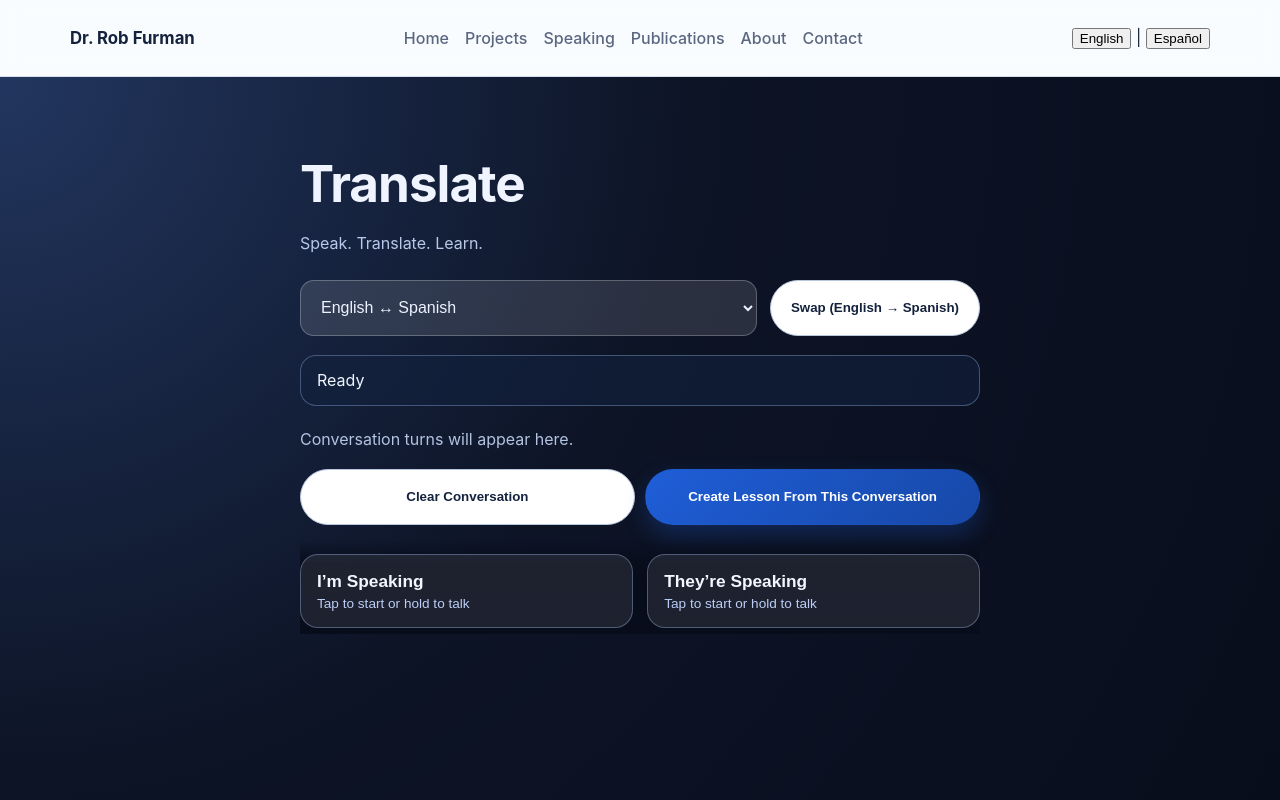
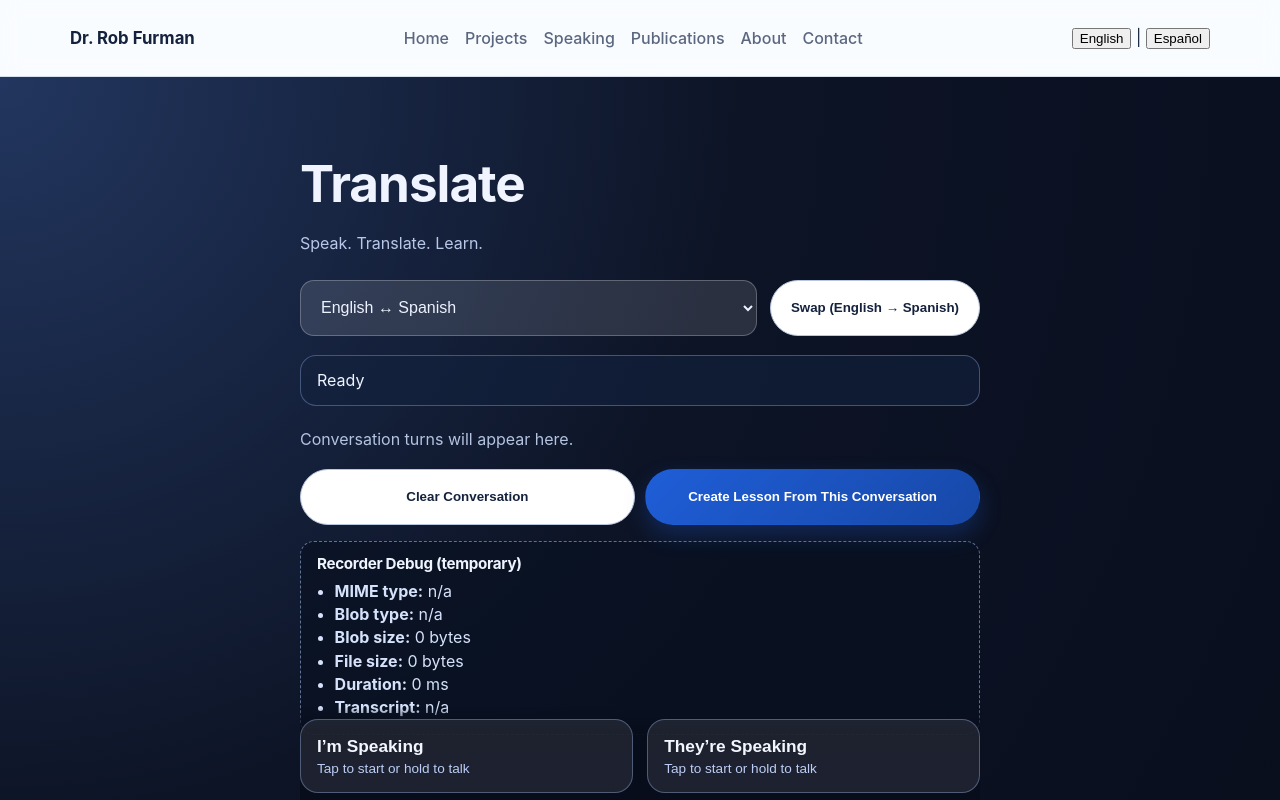
Before and after one commit to DrRobF/rob-furman-portfolio, a Next.js app: page /translate in a window 1280 px wide. Shown: the top 800 px of the page. Built offline with nearby package versions, Linux system fonts and the light colour scheme.

Commit message:
Fix translate recorder blob/file handling and debug diagnostics

```diff
--- a/app/api/translate-turn/route.js
+++ b/app/api/translate-turn/route.js
@@ -14,6 +14,12 @@ const MIME_EXTENSION_MAP = {
 };
 
 const normalizeMimeType = (mimeType = '') => mimeType.toLowerCase().split(';')[0].trim();
+
+const base64ByteLength = (base64 = '') => {
+  const sanitized = base64.replace(/\s/g, '');
+  const padding = sanitized.endsWith('==') ? 2 : sanitized.endsWith('=') ? 1 : 0;
+  return Math.floor((sanitized.length * 3) / 4) - padding;
+};
 
 const getAudioFileName = (mimeType = '') => {
   const normalized = mimeType.toLowerCase().trim();
@@ -36,6 +42,7 @@ export async function POST(request) {
 
     console.log('[translate-turn] received audioBase64 length', audioBase64.length);
     console.log('[translate-turn] decoded audio buffer size', audioBytes.byteLength);
+    console.log('[translate-turn] expected decoded bytes from base64', base64ByteLength(audioBase64));
     console.log('[translate-turn] selected languages', { sourceLanguage, targetLanguage });
 
     console.log('[translate-turn] Incoming audio payload', {
@@ -47,8 +54,11 @@ export async function POST(request) {
       return NextResponse.json({ error: 'No speech detected. Please try again.' }, { status: 400 });
     }
 
+    const audioFile = new File([audioBytes], getAudioFileName(safeMimeType), { type: safeMimeType });
+    console.log('[translate-turn] file reconstruction', { fileType: audioFile.type, fileSize: audioFile.size });
+
     const form = new FormData();
-    form.append('file', new Blob([audioBytes], { type: safeMimeType }), getAudioFileName(safeMimeType));
+    form.append('file', audioFile);
     form.append('model', 'gpt-4o-transcribe');
     form.append('response_format', 'text');
 
--- a/app/translate/page.js
+++ b/app/translate/page.js
@@ -21,6 +21,14 @@ export default function TranslatePage() {
   const [error, setError] = useState('');
   const [isProcessing, setIsProcessing] = useState(false);
   const [blockedAudioTurnId, setBlockedAudioTurnId] = useState(null);
+  const [debugInfo, setDebugInfo] = useState({
+    recorderMimeType: '',
+    blobType: '',
+    blobSize: 0,
+    fileSize: 0,
+    recordingDurationMs: 0,
+    transcript: '',
+  });
 
   const mediaRecorderRef = useRef(null);
   const recordingStartTimeRef = useRef(0);
@@ -99,13 +107,15 @@ export default function TranslatePage() {
     setError('');
     try {
       const stream = await getMediaStream();
-      const mimeCandidates = ['audio/webm;codecs=opus', 'audio/webm', 'audio/mp4', 'audio/wav'];
+      const mimeCandidates = ['audio/webm;codecs=opus', 'audio/webm', 'audio/mp4'];
       const mimeType = mimeCandidates.find((type) => MediaRecorder.isTypeSupported(type)) || '';
       const recorder = mimeType ? new MediaRecorder(stream, { mimeType }) : new MediaRecorder(stream);
       audioChunksRef.current = [];
       recordingSpeakerRef.current = speaker;
       recordingStartTimeRef.current = Date.now();
-      console.log('[translate] recording started', { speaker, mimeType: recorder.mimeType || mimeType || 'default' });
+      const selectedRecorderMimeType = recorder.mimeType || mimeType || 'default';
+      console.log('[translate] recording started', { speaker, mimeType: selectedRecorderMimeType });
+      setDebugInfo((prev) => ({ ...prev, recorderMimeType: selectedRecorderMimeType, transcript: '' }));
       recorder.ondataavailable = (event) => {
         console.log('[translate] chunk received', { size: event.data?.size || 0, type: event.data?.type || 'unknown' });
         if (event.data?.size > 0) {
@@ -148,22 +158,40 @@ export default function TranslatePage() {
         throw new Error('No speech detected. Please try again.');
       }
 
-      const blob = new Blob(audioChunksRef.current, { type: recorder.mimeType || 'audio/webm' });
-      console.log('[translate] blob finalized', { size: blob.size, type: blob.type || recorder.mimeType || 'audio/webm' });
-      if (!blob.size) {
+      const audioBlob = new Blob(audioChunksRef.current, {
+        type: recorder.mimeType || 'audio/webm',
+      });
+      const blobType = audioBlob.type || recorder.mimeType || 'audio/webm';
+      const recordingDurationMs = Date.now() - recordingStartTimeRef.current;
+      if (!audioBlob.type) {
+        throw new Error('Audio format not supported. Please try again.');
+      }
+      if (audioBlob.size === 0) {
         throw new Error('No audio recorded. Please try again.');
       }
+      const audioFile = new File([audioBlob], 'recording.webm', { type: audioBlob.type });
+      console.log('[translate] recorder mimeType', recorder.mimeType || 'unknown');
+      console.log('[translate] blob.type', blobType);
+      console.log('[translate] blob.size', audioBlob.size);
+      console.log('[translate] file.size', audioFile.size);
+      setDebugInfo((prev) => ({
+        ...prev,
+        blobType,
+        blobSize: audioBlob.size,
+        fileSize: audioFile.size,
+        recordingDurationMs,
+      }));
 
-      const audioBase64 = await blobToBase64(blob);
+      const audioBase64 = await blobToBase64(audioFile);
       console.log('[translate] upload started', {
         speaker,
-        blobSize: blob.size,
-        mimeType: blob.type || recorder.mimeType || 'audio/webm',
+        blobSize: audioBlob.size,
+        mimeType: blobType,
       });
       const response = await fetch('/api/translate-turn', {
         method: 'POST',
         headers: { 'Content-Type': 'application/json' },
-        body: JSON.stringify({ audioBase64, mimeType: blob.type || recorder.mimeType || 'audio/webm', sourceLanguage, targetLanguage, speaker }),
+        body: JSON.stringify({ audioBase64, mimeType: blobType, sourceLanguage, targetLanguage, speaker }),
       });
 
       const data = await response.json();
@@ -176,6 +204,7 @@ export default function TranslatePage() {
       }
 
       console.log('[translate] upload success', { transcriptLength: data.transcript.length });
+      setDebugInfo((prev) => ({ ...prev, transcript: data.transcript }));
 
       setStatus('Speaking translation');
       const nextTurn = { id: crypto.randomUUID(), ...data };
@@ -339,6 +368,19 @@ export default function TranslatePage() {
           </section>
         ) : null}
 
+
+        <section className={styles.debugPanel}>
+          <h3>Recorder Debug (temporary)</h3>
+          <ul>
+            <li><strong>MIME type:</strong> {debugInfo.recorderMimeType || 'n/a'}</li>
+            <li><strong>Blob type:</strong> {debugInfo.blobType || 'n/a'}</li>
+            <li><strong>Blob size:</strong> {debugInfo.blobSize} bytes</li>
+            <li><strong>File size:</strong> {debugInfo.fileSize} bytes</li>
+            <li><strong>Duration:</strong> {debugInfo.recordingDurationMs} ms</li>
+            <li><strong>Transcript:</strong> {debugInfo.transcript || 'n/a'}</li>
+          </ul>
+        </section>
+
         <div className={styles.speakerDock}>
           <div className={styles.speakerRow}>
             {[
--- a/app/translate/translate.module.css
+++ b/app/translate/translate.module.css
@@ -146,3 +146,26 @@
     grid-template-columns: repeat(2, minmax(220px, 1fr));
   }
 }
+
+.debugPanel {
+  margin-top: 1rem;
+  border: 1px dashed rgba(156,180,226,0.6);
+  border-radius: 14px;
+  padding: 0.85rem 1rem;
+  background: rgba(9, 18, 34, 0.7);
+}
+
+.debugPanel h3 {
+  margin: 0 0 0.5rem;
+  font-size: 0.95rem;
+}
+
+.debugPanel ul {
+  margin: 0;
+  padding-left: 1.1rem;
+}
+
+.debugPanel li {
+  color: #d6e2fb;
+  margin: 0.2rem 0;
+}
```
